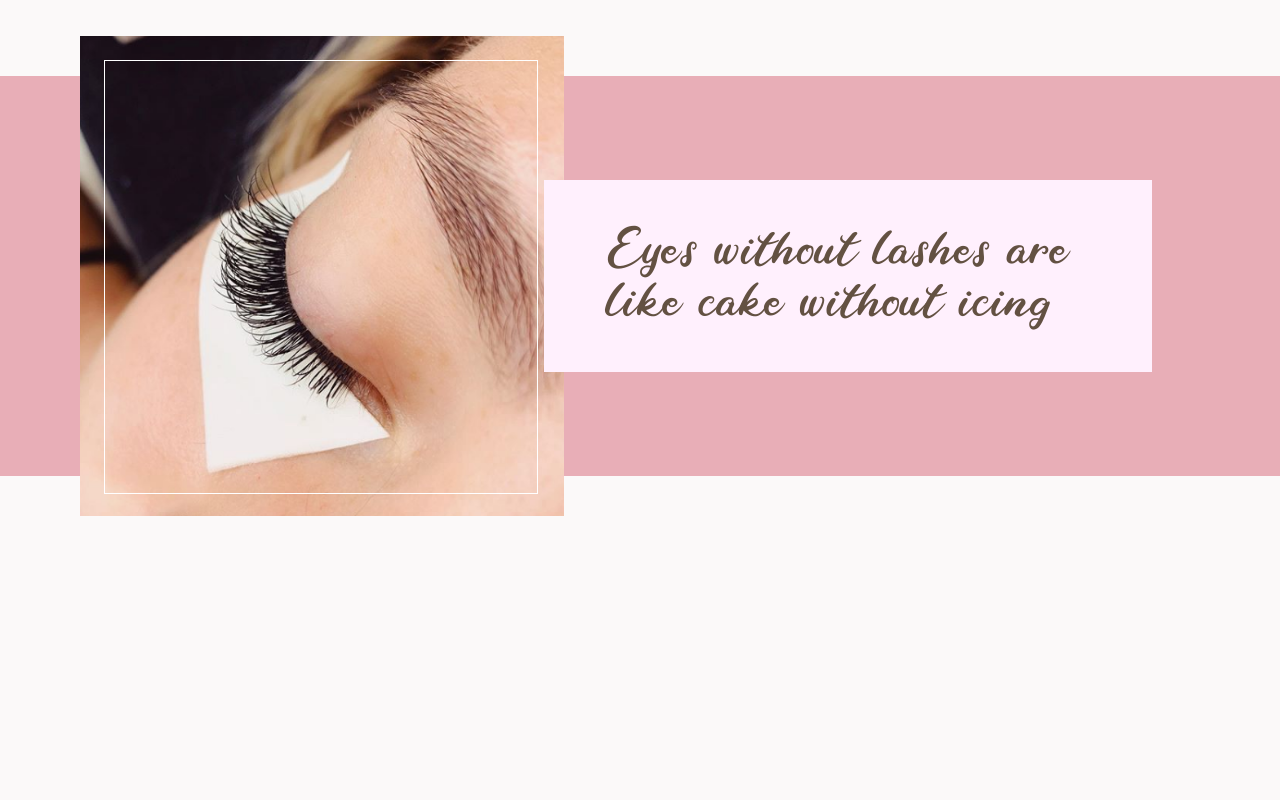
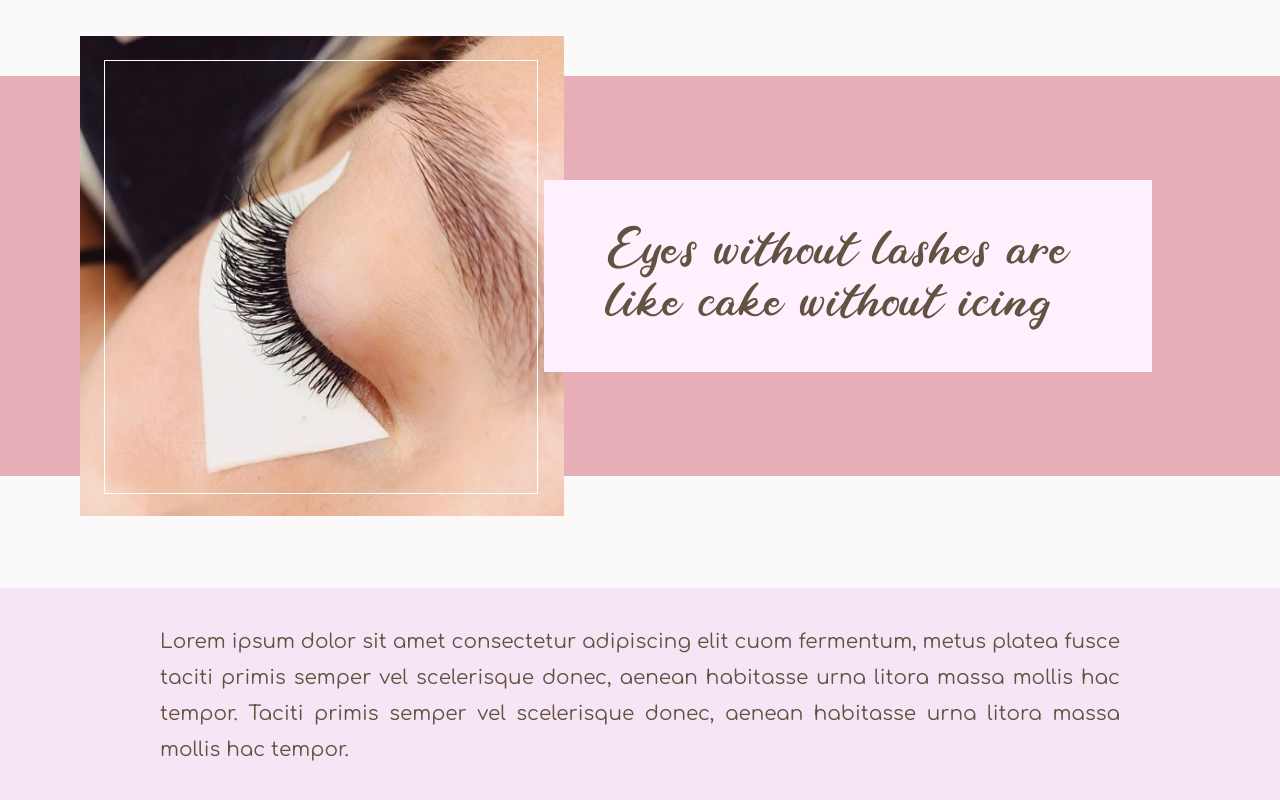
Before and after one commit to alexalala/lotties-lashes, a React (Create React App) app: page / in a window 1280 px wide. Shown: the part 180-980 px from the top of the page. Before the commit the page ends 800 px from the top, so only its background shows below. Built offline with nearby package versions, Linux system fonts and the light colour scheme.

Commit message:
about text added and styled

```diff
--- a/src/components/pages/Home/Home.css
+++ b/src/components/pages/Home/Home.css
@@ -42,3 +42,12 @@
     font-size: 3.25rem;
     margin: 0;
 }
+
+.about-text {
+    padding: 1rem 10rem;
+    font-size: 1.25rem;
+    line-height: 2.25rem;
+    text-align: justify;
+    margin: 2rem 0;
+    background: #f6e5f4;
+}
--- a/src/components/pages/Home/Home.tsx
+++ b/src/components/pages/Home/Home.tsx
@@ -14,6 +14,9 @@ const Home: React.FunctionComponent = () =>
             <div className="quote-container">
                 <h2>{HomeCopy.inspoQuote}</h2>
             </div>
+            <div className="about-text">
+                <p>{HomeCopy.aboutText}</p>
+            </div>
         </div>
     </div>
 
```
